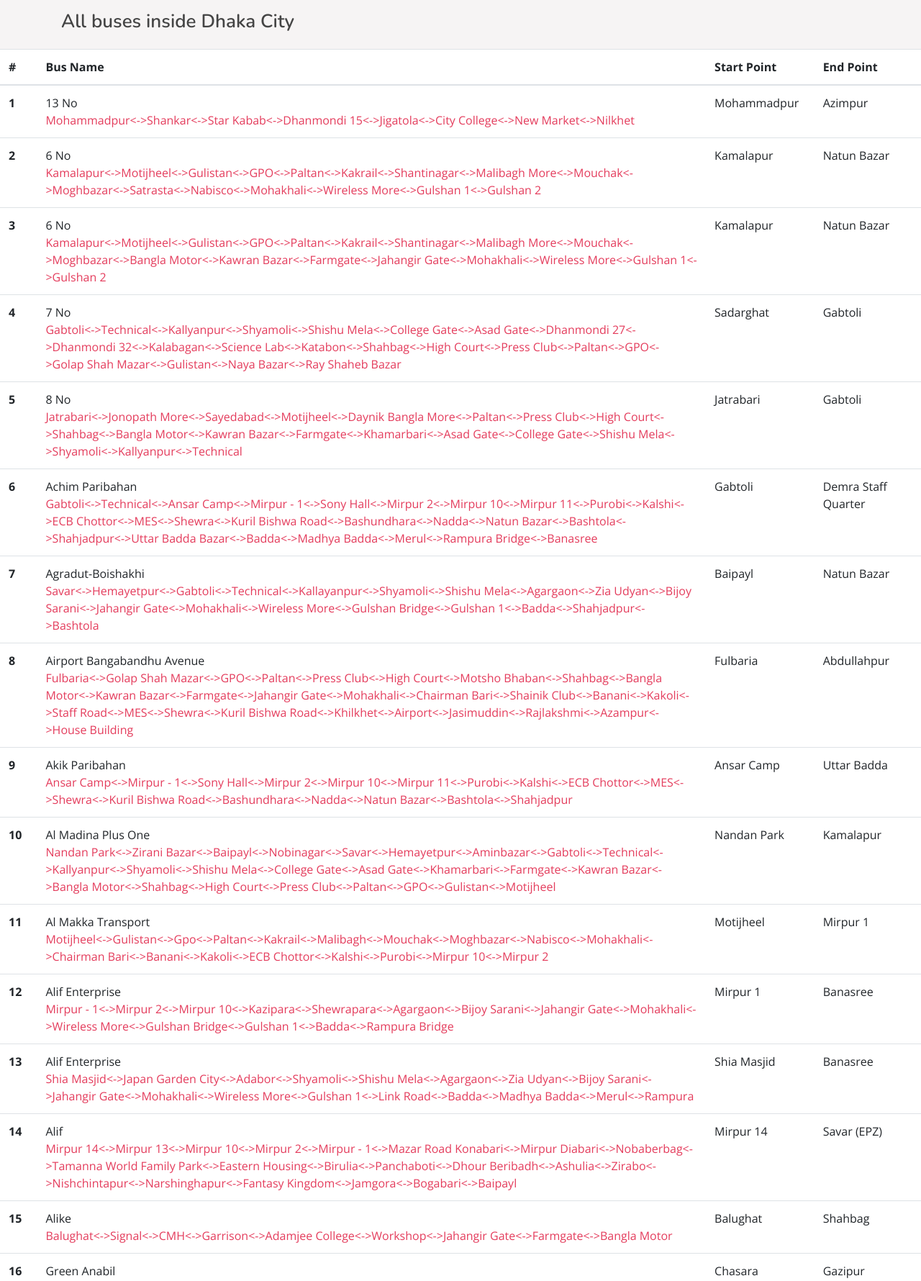
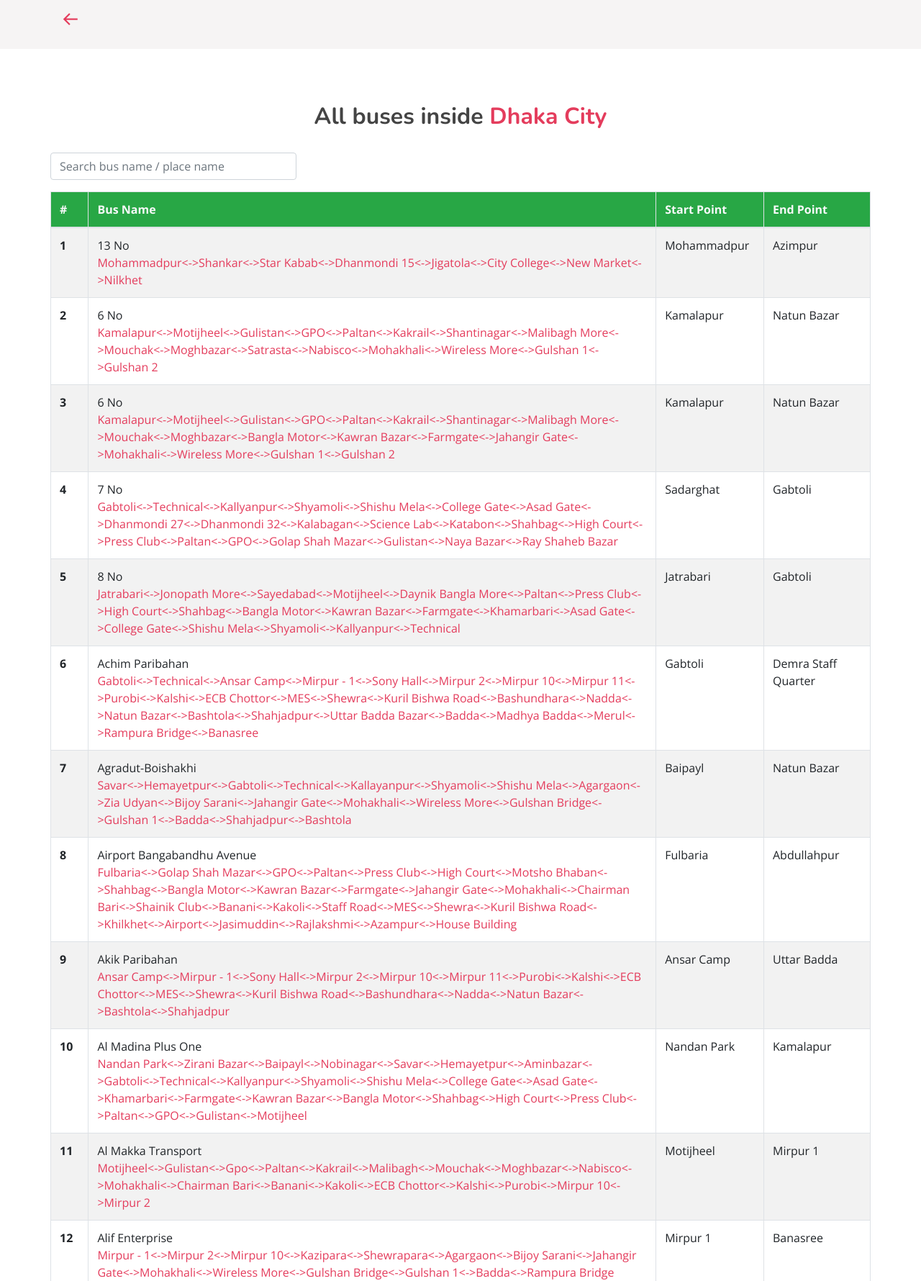
Before and after one commit to luckyman1004/Transport_Django, a Django app: page /smartTracking/allbuses/ in a window 1280 px wide. Shown: the part 85-1865 px from the top of the page at 72% size. Run offline with Django 3.2, Linux system fonts and the light colour scheme; data comes from the database, SQL or seed files in the repository; some libraries are stand-ins or nearby versions.

Commit message:
table search and style added in all bus page

```diff
--- a/static/accounts/assets/js/custom.js
+++ b/static/accounts/assets/js/custom.js
@@ -52,3 +52,14 @@ function initialiseAxisImages() {
 
   window.addEventListener('load', initialiseAxisImages, false);
 // ..............MOVING BUS..................
+
+// ..............TABLE SEARCHING..................
+$(document).ready(function(){
+  $("#myInput").on("keyup", function() {
+    var value = $(this).val().toLowerCase();
+    $("#myTable tr").filter(function() {
+      $(this).toggle($(this).text().toLowerCase().indexOf(value) > -1)
+    });
+  });
+});
+// ..............TABLE SEARCHING..................
--- a/templates/smartTracking/allbuses.html
+++ b/templates/smartTracking/allbuses.html
@@ -71,13 +70,30 @@
      <!-- ======= Breadcrumbs ======= -->
    <section id="breadcrumbs" class="breadcrumbs">
           <div class="container">
-            <h2>All buses inside Dhaka City</h2>
+            <h2><a href="{% url 'home' %}#services"><i class='bx bx-arrow-back'></i></a></h2>
           </div>
    </section><!-- End Breadcrumbs -->
-<!-- ...............TABLE......................  -->
 
-<table class="table table-hover">
-    <thead>
+
+
+
+<!-- ======= About Section ======= -->
+<section id="about" class="about">
+  <div class="container">
+
+    <div class="section-title">
+
+      <h3>All buses inside <span>Dhaka City</span></h3>
+    </div>
+
+    <div class="row content">
+
+      <!-- ..................ADDED.................  -->
+      <!-- ...............TABLE......................  -->
+<input style="width: 30%;" id="myInput" type="text" class="form-group pull-left search form-control" placeholder="Search bus name / place name">
+
+<table class="table table-striped table-bordered">
+    <thead class="bg-success text-light">
       <tr>
         <th scope="col">#</th>
         <th scope="col">Bus Name</th>
@@ -85,7 +101,7 @@
         <th scope="col">End Point</th>
       </tr>
     </thead>
-    <tbody>
+    <tbody  id="myTable">
     {% for data in contex %}
       <tr>
         <th scope="row">{{ data.bus_id }}</th>
```
Also changed, not shown: other parts of templates/smartTracking/allbuses.html (+8 -35 lines).
